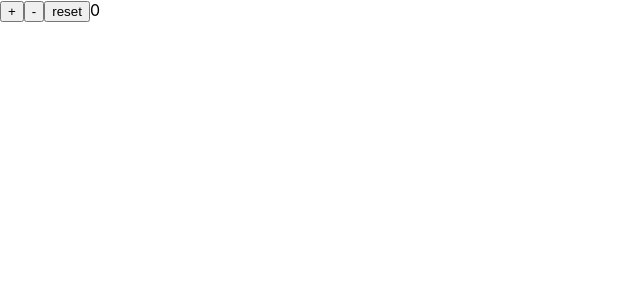
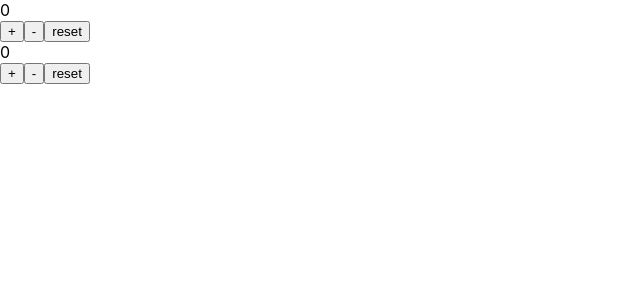
Before and after one commit to hayetmnasrighabri/les-hooks, a React (Create React App) app: page / in a window 1280 px wide. Shown: the top 300 px of the page, without its empty margins (0-640 px from the left). Built offline with nearby package versions, Linux system fonts and the light colour scheme.

Commit message:
Multiple useReducer

```diff
--- a/src/App.js
+++ b/src/App.js
@@ -1,28 +1,20 @@
 import React from 'react'
 import { useReducer } from 'react'
-
+import { initialValue } from './reducer'
+import { reducer } from './reducer'
 function App() {
-  const initialValue=0
-  const reducer=(state, action)=>{
-    switch (action)
-    {
-      case 'plus':
-        return state+1
-      case 'minse':
-        return state-1
-      case 'reset':
-        return 0
-      default:
-        return state
-    }
-  }
-  const [state, dispatch]= useReducer(reducer, initialValue)
+  const [countOne, dispatch]= useReducer(reducer, initialValue)
+  const [countTwo, dispatchTwo]= useReducer(reducer, initialValue)
   return (
     <div>
-      <button onClick={()=>dispatch('plus')}>+</button>
-      <button onClick={()=>dispatch('minse')}>-</button>
-      <button onClick={()=>dispatch('reset')}>reset</button>
-      {state}
+      {countOne}<br/>
+      <button onClick={()=>dispatch('increment')}>+</button>
+      <button onClick={()=>dispatch('decrement')}>-</button>
+      <button onClick={()=>dispatch('reset')}>reset</button><br/>
+      {countTwo}<br/>
+      <button onClick={()=>dispatchTwo('increment')}>+</button>
+      <button onClick={()=>dispatchTwo('decrement')}>-</button>
+      <button onClick={()=>dispatchTwo('reset')}>reset</button>
     </div>
   )
 }
--- /dev/null
+++ b/src/reducer.js
@@ -0,0 +1,14 @@
+ export const initialValue=0
+  export const reducer=(state, action)=>{
+    switch (action)
+    {
+      case 'increment':
+        return state+1
+      case 'decrement':
+        return state-1
+      case 'reset':
+        return 0
+      default:
+        return state
+    }
+  }
```
